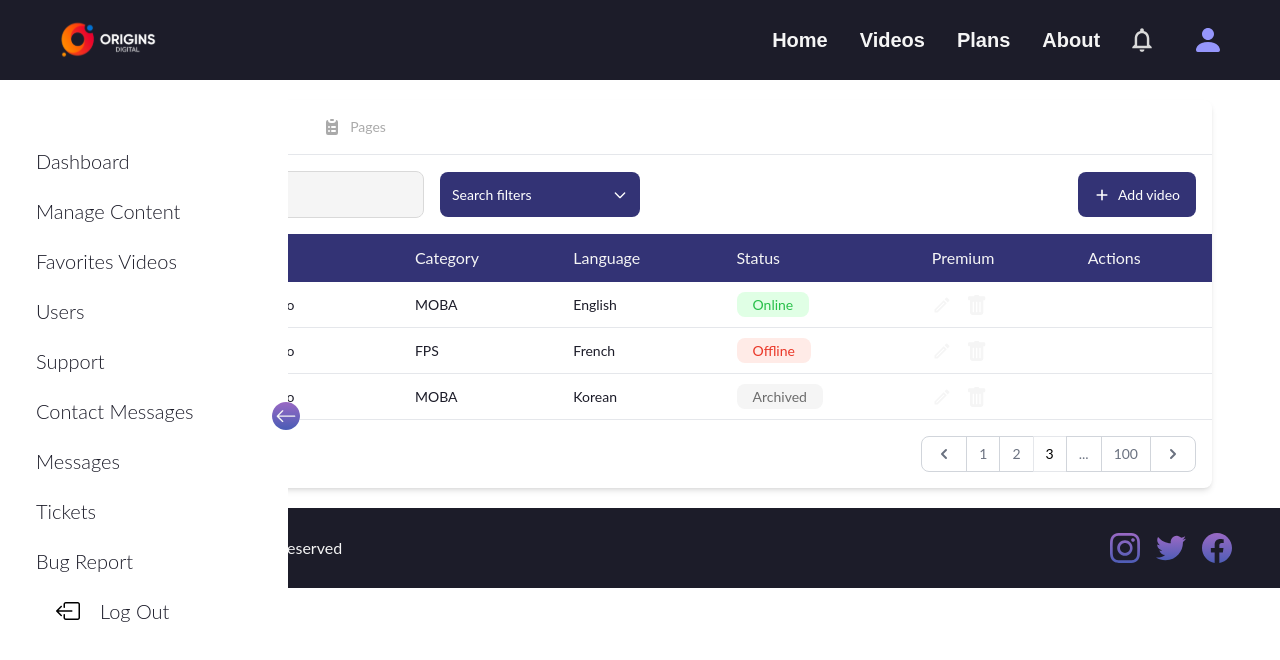
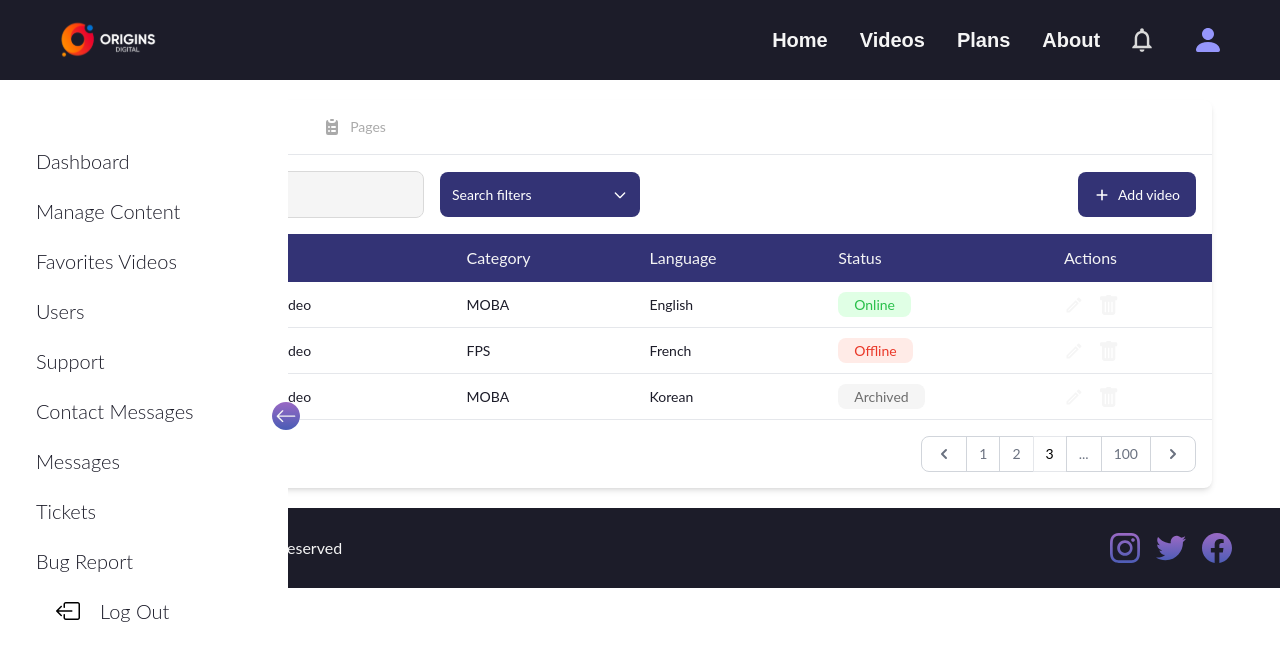
Before and after one commit to WildCodeSchool/2023-02-JS-RemoteFR-JSWizards-P3-Team-Ravenclaw, a React (Vite) app in the folder frontend/: page /account/admin in a window 1280 px wide. Shown: the top 660 px of the page. Built offline with nearby package versions, Linux system fonts and the light colour scheme.

Commit message:
Updated DashHead with state

```diff
--- a/frontend/src/components/dashboard/DashTable.jsx
+++ b/frontend/src/components/dashboard/DashTable.jsx
@@ -49,7 +49,7 @@ export default function DashTable() {
           <DashSearch />
           <div className="overflow-x-auto">
             <table className="w-full text-left text-base text-neutralDarkest dark:text-neutralLightest">
-              <DashHead />
+              <DashHead activeTab={activeTab} />
               <tbody>
                 {/* eslint-disable */}
                 {activeTab === "video"
```
